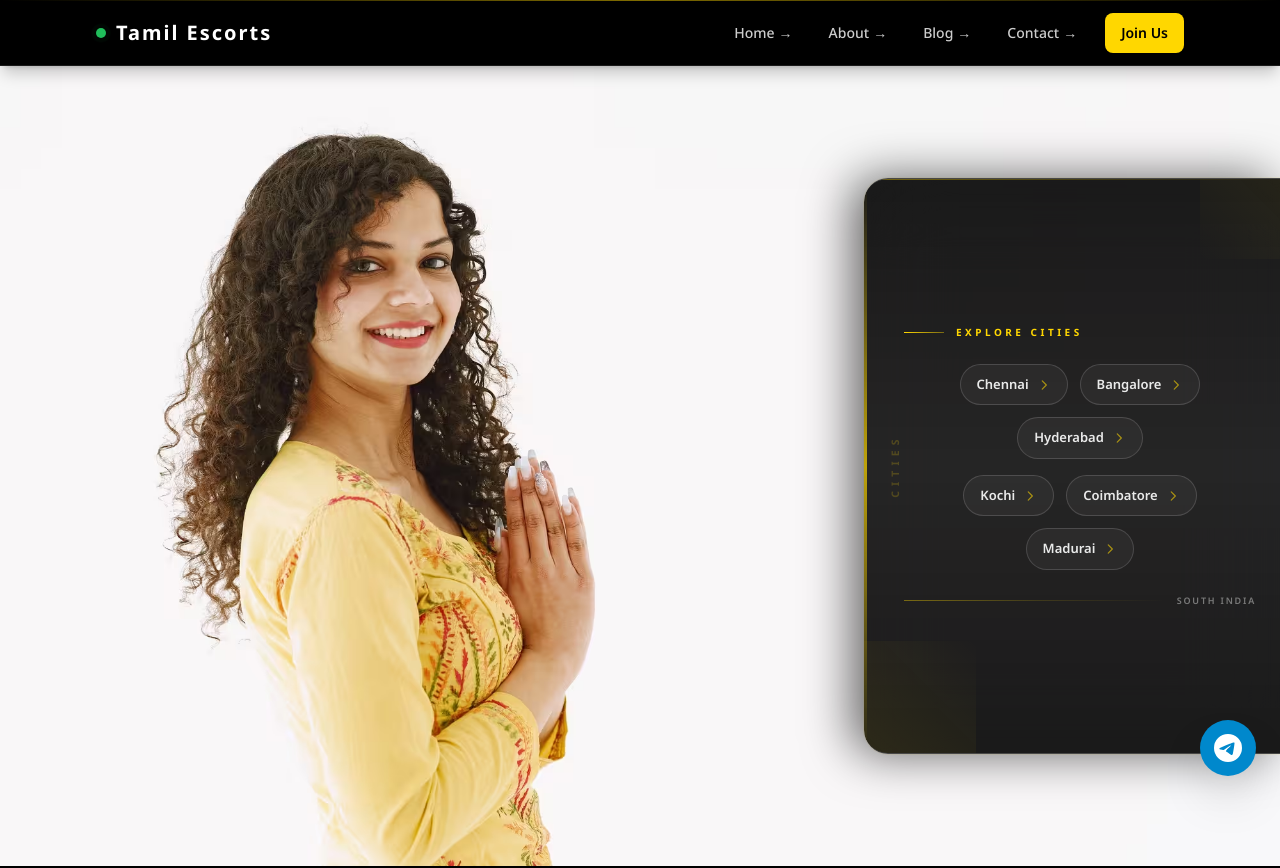
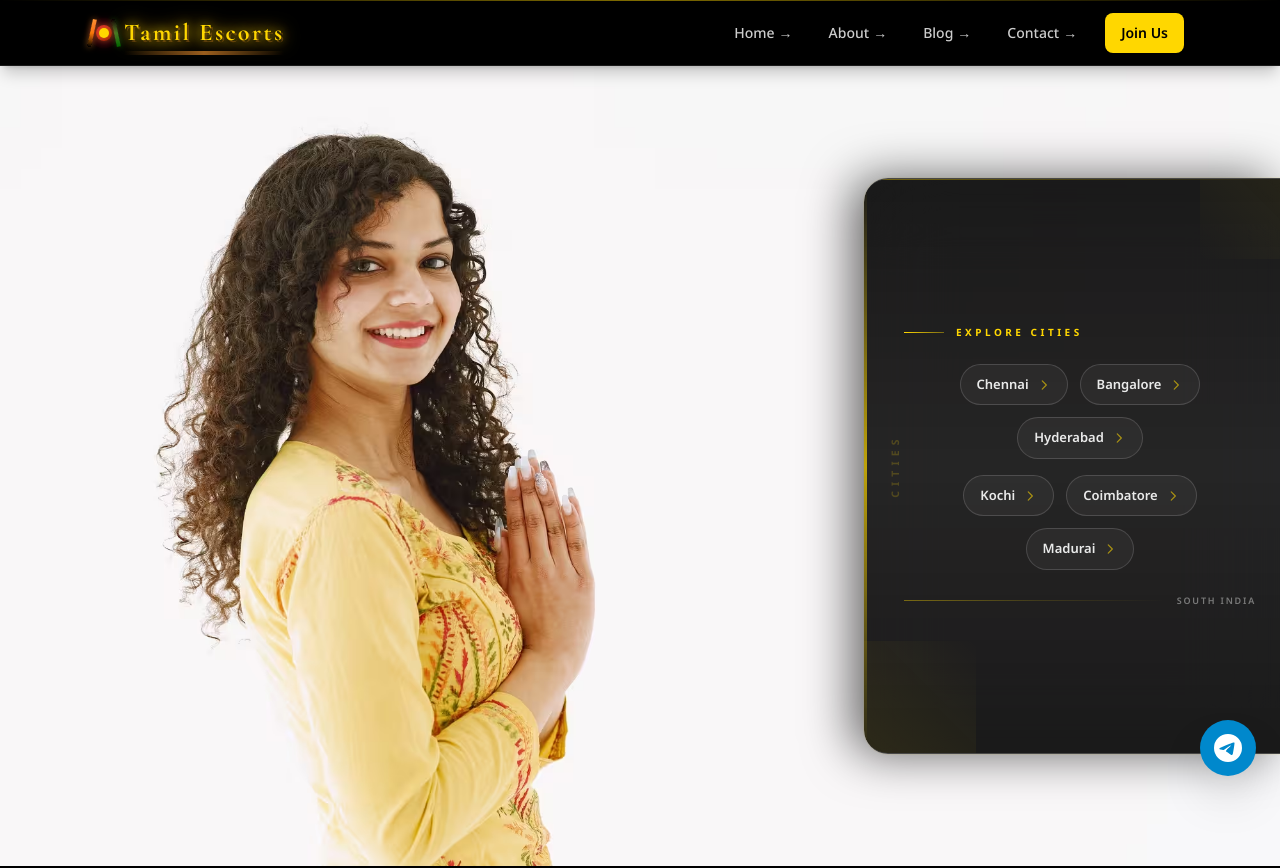
Before and after one commit to HelloMahiGoa/tamilescorts, a Next.js app: page / in a window 1280 px wide. Shown: the top 868 px of the page. Built offline with nearby package versions, Linux system fonts and the light colour scheme.

Commit message:
Enhance Navigation and Footer components with improved styling and animations. Update text presentation for 'Tamil Escorts' to include layered effects and refined typography, ensuring a more engaging user experience.

```diff
--- a/src/components/Footer.tsx
+++ b/src/components/Footer.tsx
@@ -24,8 +24,23 @@ export default function Footer() {
         <div className="grid gap-10 md:grid-cols-2 lg:grid-cols-4">
           {/* Brand */}
           <div>
-            <Link href="/" className="text-xl font-bold text-[var(--accent-gold)]">
-              Tamil Escorts
+            <Link
+              href="/"
+              className="group relative inline-block text-xl font-bold transition-all duration-300 hover:scale-105"
+              style={{
+                fontFamily: "var(--font-cormorant), serif",
+                letterSpacing: "0.08em",
+                fontWeight: 700,
+                background: "linear-gradient(135deg, #FFD700 0%, #FF9933 50%, #DC143C 100%)",
+                WebkitBackgroundClip: "text",
+                WebkitTextFillColor: "transparent",
+                backgroundClip: "text",
+                textShadow: "0 2px 8px rgba(220,20,60,0.2)",
+              }}
+            >
+              <span className="relative z-10">Tamil Escorts</span>
+              {/* Traditional decorative underline with saffron and red */}
+              <span className="absolute -bottom-1 left-0 right-0 h-0.5 bg-gradient-to-r from-transparent via-[#FF9933]/60 via-[#DC143C]/60 to-transparent opacity-0 group-hover:opacity-100 transition-opacity duration-300" />
             </Link>
             <p className="mt-3 text-sm text-white/60">
               Premium Tamil profiles. South Indian theme, trusted and discreet.
--- a/src/components/Navigation.tsx
+++ b/src/components/Navigation.tsx
@@ -20,18 +20,60 @@ export default function Navigation() {
 
       <div className="mx-auto max-w-6xl px-4 py-3 sm:px-6 lg:px-8">
         <nav className="flex items-center justify-between">
-          {/* Logo */}
+          {/* Logo - Traditional South Indian Style */}
           <Link
             href="/"
-            className="group flex items-center gap-2.5 transition-transform duration-200 hover:scale-[1.02]"
+            className="group flex items-center gap-3 transition-transform duration-200 hover:scale-[1.02]"
           >
-            <span className="relative flex h-2.5 w-2.5">
-              <span className="absolute inset-0 rounded-full bg-[var(--accent-green)] opacity-90" />
-              <span className="absolute inset-0 animate-ping rounded-full bg-[var(--accent-green)] opacity-40" style={{ animationDuration: "2s" }} />
+            {/* Traditional South Indian decorative element with traditional colors - Enhanced visibility */}
+            <div className="relative flex items-center">
+              {/* Saffron accent line - more visible */}
+              <div className="absolute -left-1.5 h-7 w-1 bg-gradient-to-b from-[#FF9933] via-[#FF8C00] to-transparent rotate-12 shadow-[0_0_6px_rgba(255,153,51,0.6)]" />
+              {/* Kumkum red dot (traditional bindi/tilaka) - larger and more visible */}
+              <span className="relative flex h-4 w-4 z-10">
+                <span className="absolute inset-0 rounded-full bg-gradient-to-br from-[#DC143C] via-[#B91C1C] to-[#8B0000] shadow-[0_0_12px_rgba(220,20,60,0.8)]" />
+                <span className="absolute inset-0 animate-ping rounded-full bg-[#DC143C] opacity-50" style={{ animationDuration: "2s" }} />
+                {/* Gold center - more prominent */}
+                <span className="absolute inset-[3px] rounded-full bg-[#FFD700] shadow-[0_0_8px_rgba(255,215,0,0.8)]" />
+              </span>
+              {/* Deep green accent line - more visible */}
+              <div className="absolute -right-1.5 h-7 w-1 bg-gradient-to-b from-transparent via-[#228B22] to-[#006400] -rotate-12 shadow-[0_0_6px_rgba(34,139,34,0.6)]" />
+            </div>
+
+            {/* Logo text with traditional South Indian color palette - Enhanced visibility */}
+            <span
+              className="relative text-xl font-bold tracking-wide transition-all duration-300 sm:text-2xl"
+              style={{
+                fontFamily: "var(--font-cormorant), serif",
+                letterSpacing: "0.1em",
+                fontWeight: 800,
+                color: "#FFD700",
+                textShadow: "0 0 10px rgba(255, 215, 0, 0.5), 0 2px 4px rgba(0,0,0,0.8), 2px 2px 0px rgba(255, 153, 51, 0.3)",
+              }}
+            >
+              <span className="relative inline-block group-hover:scale-105 transition-transform duration-300">
+                {/* Traditional decorative underline with saffron and red */}
+                <span className="absolute -bottom-1.5 left-0 right-0 h-1 bg-gradient-to-r from-transparent via-[#FF9933] via-[#DC143C] to-transparent opacity-60 group-hover:opacity-100 transition-opacity duration-300" />
+                <span className="relative z-10 drop-shadow-[0_0_8px_rgba(255,215,0,0.6)]">Tamil Escorts</span>
+                {/* Glow effect with traditional colors */}
+                <span
+                  className="absolute inset-0 text-xl sm:text-2xl font-bold opacity-20 blur-md transition-opacity duration-300 group-hover:opacity-40"
+                  style={{
+                    fontFamily: "var(--font-cormorant), serif",
+                    letterSpacing: "0.1em",
+                    color: "#FF9933",
+                  }}
+                >
+                  Tamil Escorts
+                </span>
+              </span>
             </span>
-            <span className="text-lg font-bold tracking-widest text-white transition-colors group-hover:text-[var(--accent-gold)] sm:text-xl">
-              Tamil Escorts
-            </span>
+
+            {/* Traditional decorative elements - saffron and deep green dots */}
+            <div className="hidden sm:flex items-center gap-1.5 opacity-0 group-hover:opacity-100 transition-opacity duration-300">
+              <span className="h-1.5 w-1.5 rounded-full bg-[#FF9933]" />
+              <span className="h-1.5 w-1.5 rounded-full bg-[#228B22]" />
+            </div>
           </Link>
 
           {/* Desktop: menu links + CTA */}
```
